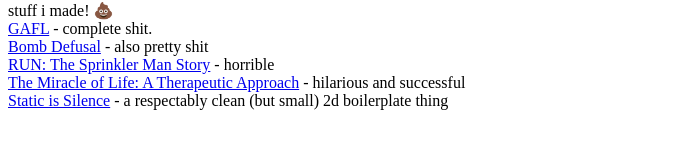
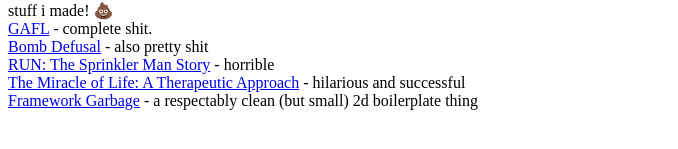
Before and after one commit to Kapho/kapho.github.io, a plain HTML site: page index.html in a window 1280 px wide. Shown: the part 153-302 px from the top of the page, without its empty margins (0-678 px from the left). Drawn offline with Linux system fonts and the light colour scheme.

Commit message:
Update index.html

```diff
--- a/index.html
+++ b/index.html
@@ -10,4 +10,4 @@ i make things sometimes.<br/></p>
 <a href="http://ludumdare.com/compo/ludum-dare-22/?action=preview&uid=3512">Bomb Defusal</a> - also pretty shit<br/>
 <a href="http://ludumdare.com/compo/ludum-dare-26/?action=preview&uid=3512">RUN: The Sprinkler Man Story</a> - horrible<br/>
 <a href="http://ludumdare.com/compo/ludum-dare-34/?action=preview&uid=3512">The Miracle of Life: A Therapeutic Approach</a> - hilarious and successful<br/>
-<a href="https://github.com/Kapho/static-is-silence">Static is Silence</a> - a respectably clean (but small) 2d boilerplate thing<br/></p>
+<a href="https://github.com/Kapho/framework-garbage">Framework Garbage</a> - a respectably clean (but small) 2d boilerplate thing<br/></p>
```
